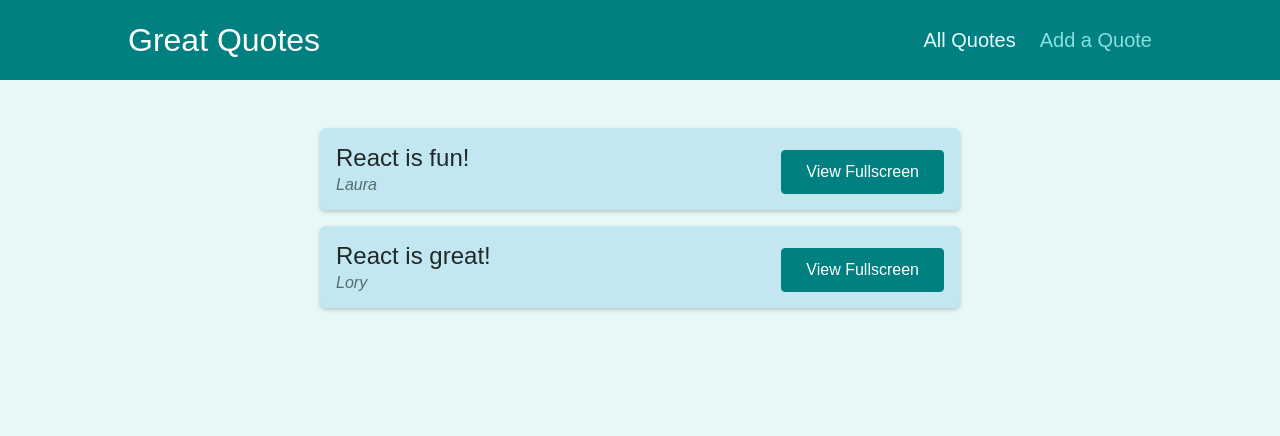
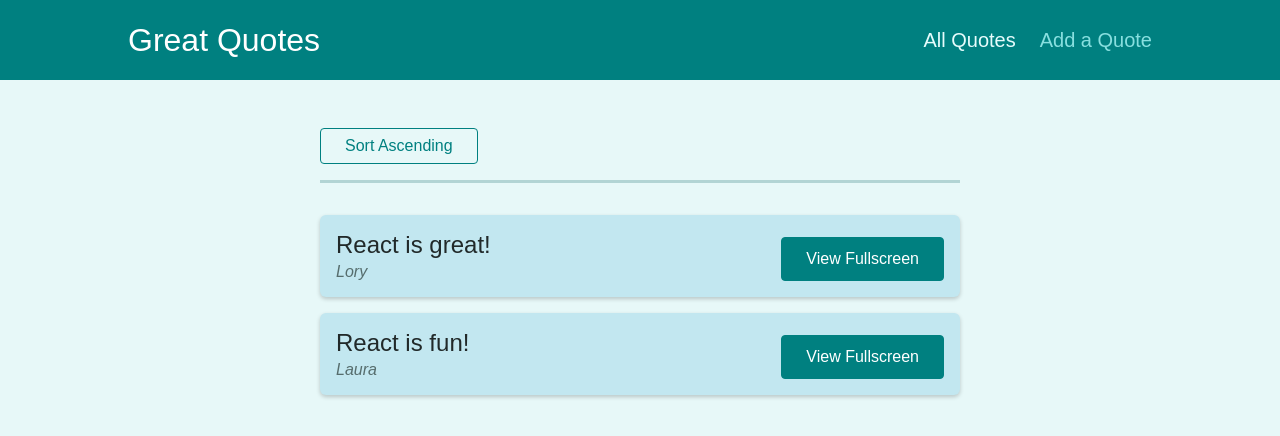
Before and after one commit to LoryGlory/react-router-quotes-app, a React (Create React App) app: page /quotes in a window 1280 px wide. Shown: the top 436 px of the page. Built offline with nearby package versions, Linux system fonts and the light colour scheme.

Commit message:
added useHistory and useLocation hooks and added sorting mechanism

```diff
--- a/src/components/quotes/QuoteList.js
+++ b/src/components/quotes/QuoteList.js
@@ -1,13 +1,38 @@
 import {Fragment} from 'react';
-
+import {useHistory, useLocation} from "react-router-dom";
 import QuoteItem from './QuoteItem';
 import classes from './QuoteList.module.css';
 
+const sortQuotes = (quotes, ascending) => {
+  return quotes.sort((quoteA, quoteB) => {
+    if (ascending) {
+      return quoteA.id > quoteB.id ? 1 : -1;
+    } else {
+      return quoteA.id < quoteB.id ? 1 : -1;
+    }
+  });
+};
+
 const QuoteList = (props) => {
+  const history = useHistory();
+  const location = useLocation();
+
+  const queryParams = new URLSearchParams(location.search);
+  const isSortingAscending = queryParams.get('sort') === 'asc';
+
+  const sortedQuotes = sortQuotes(props.quotes, isSortingAscending);
+
+  const changeSortingHandler = () => {
+    history.push('/quotes?sort=' + (isSortingAscending ? 'desc' : 'asc'));
+  };
+
   return (
       <Fragment>
+        <div className={classes.sorting}>
+          <button onClick={changeSortingHandler}>Sort {isSortingAscending ? 'Descending' : 'Ascending'}</button>
+        </div>
         <ul className={classes.list}>
-          {props.quotes.map((quote) => (
+          {sortedQuotes.map((quote) => (
               <QuoteItem
                   key={quote.id}
                   id={quote.id}
```
